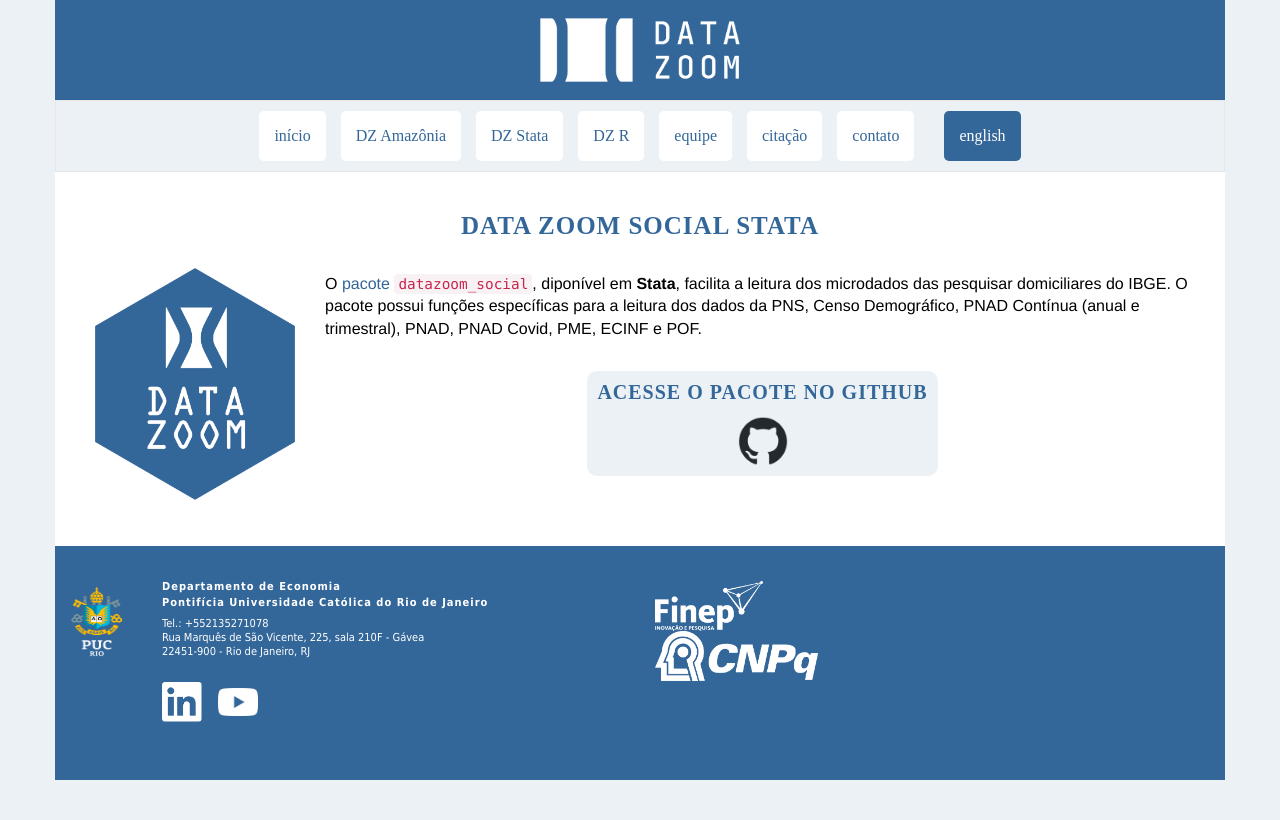
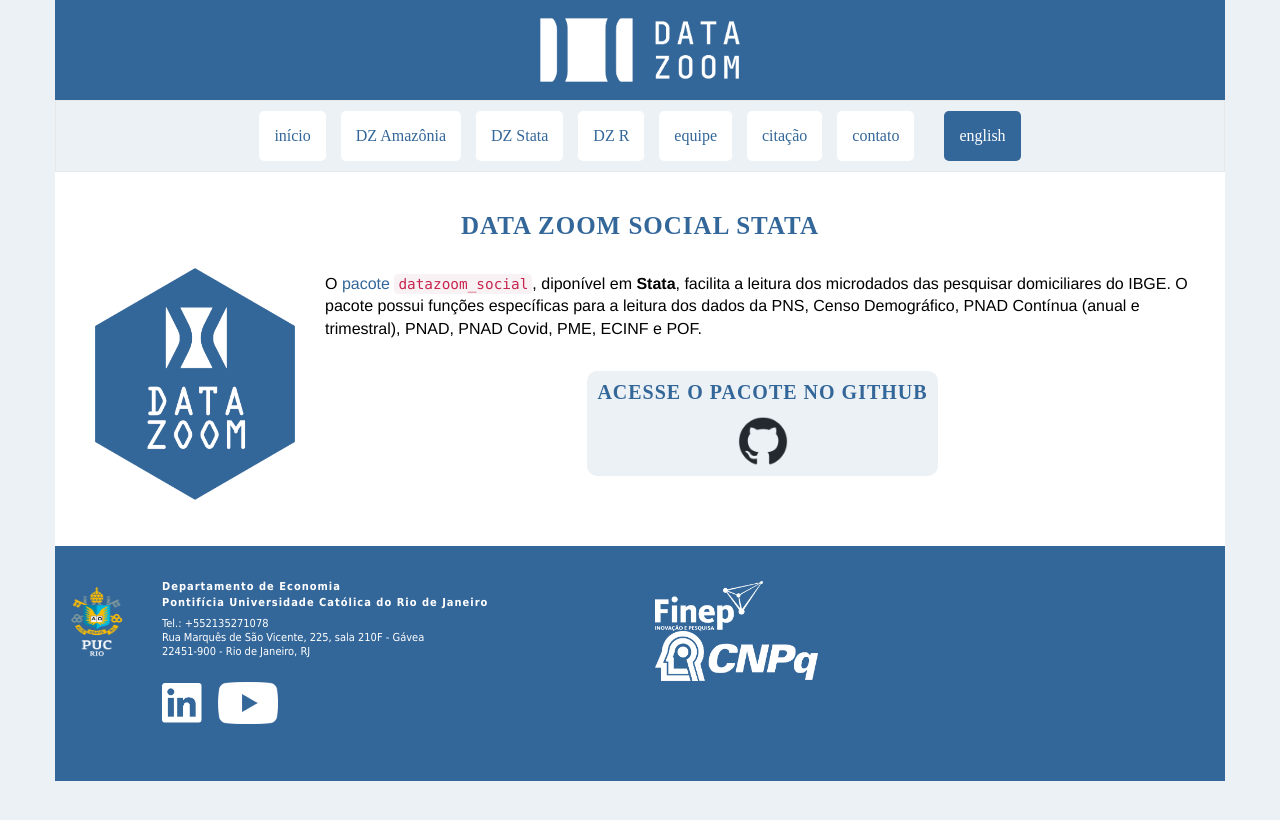
Before and after one commit to datazoompuc/datazoompuc.github.io, a Jekyll site: the page built from pt/dz_stata.md, in a window 1280 px wide. Shown: the top 820 px of the page. Built offline with Jekyll 4.4.1, drawn with Linux system fonts in a browser that asks for light colours; nearby versions of some CDN libraries; some web fonts are replaced.

Commit message:
Update footer.html

```diff
--- a/_includes/footer.html
+++ b/_includes/footer.html
@@ -27,13 +27,15 @@
                 alt="LinkedIn"
                 src="{{ site.baseurl }}/assets/img/Linkedin3.png"
                 width="40"
+                height="40"
                 style="height:auto; display:block; image-rendering:-webkit-optimize-contrast; image-rendering:crisp-edges;">
             </a>
             <a href="https://www.youtube.com/channel/UC1kYkpfiYSvL2-oTYPMMkug" target="_blank" rel="noopener">
               <img
                 alt="YouTube"
                 src="{{ site.baseurl }}/assets/img/Youtube.png"
-                width="40"
+                width="60"
+                height="40"
                 style="height:auto; display:block; image-rendering:-webkit-optimize-contrast; image-rendering:crisp-edges;">
             </a>
           </nav>
```
